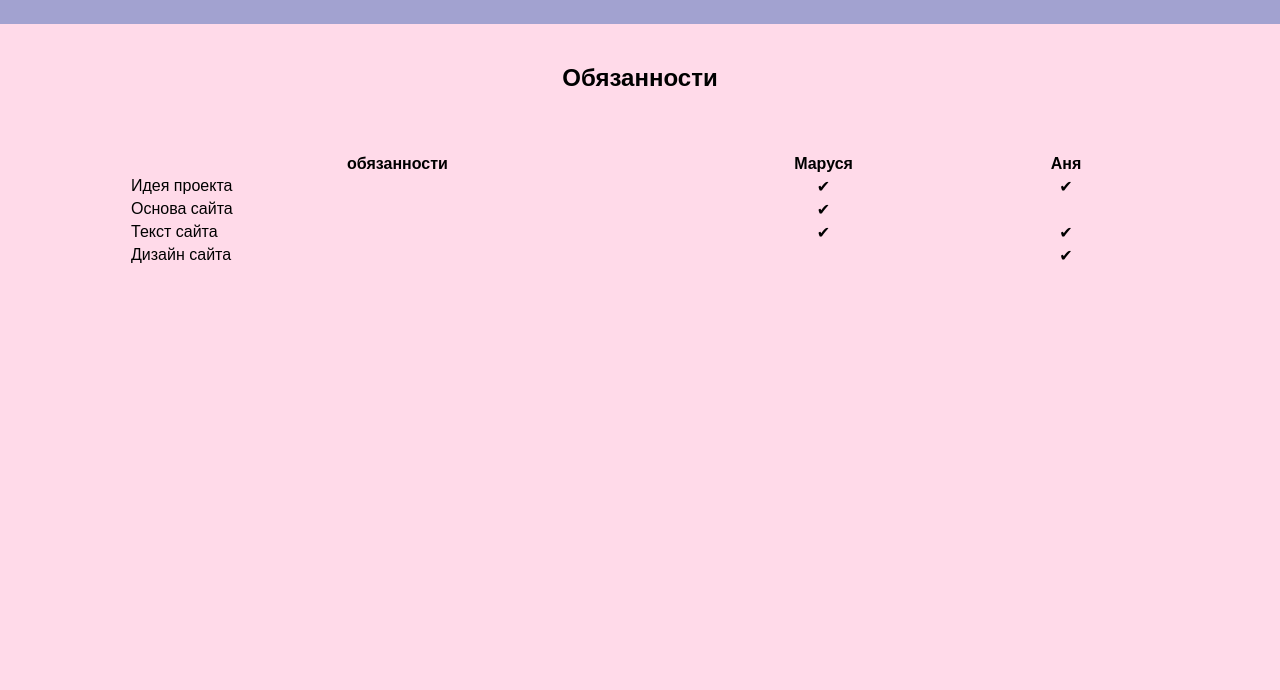
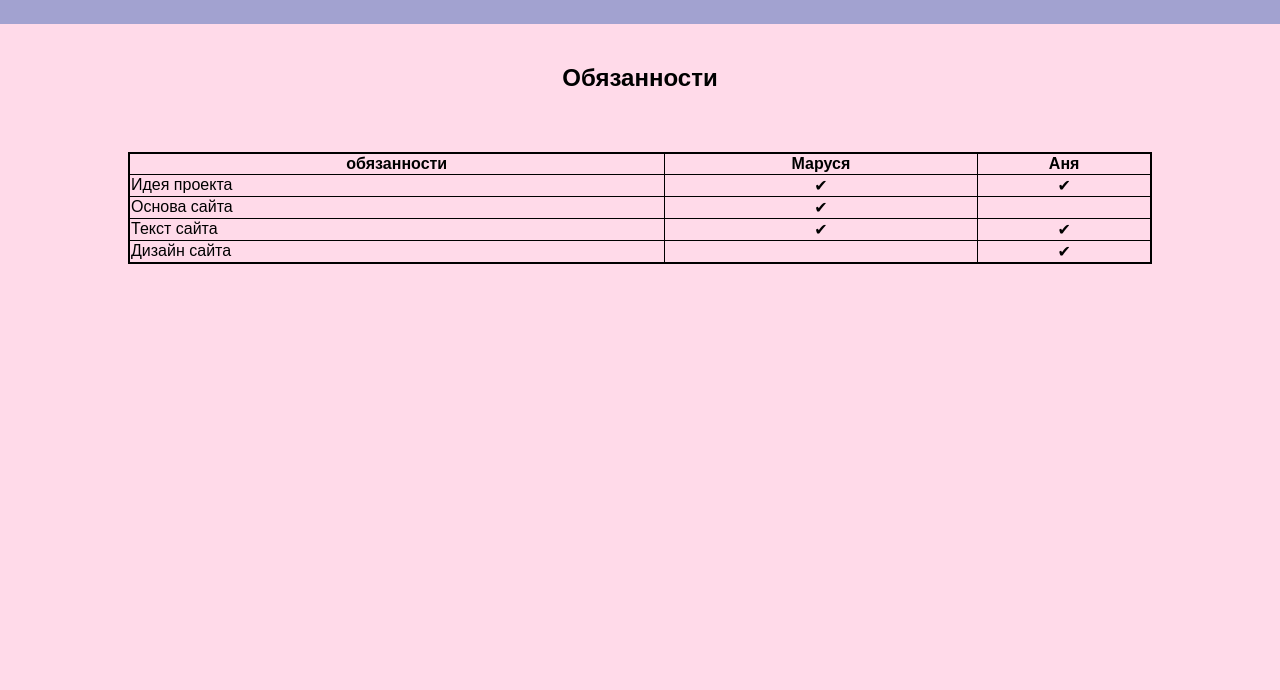
Before and after one commit to memebaby/site, a plain HTML site: page obyaztest.html in a window 1280 px wide. Shown: the part 110-800 px from the top of the page. Drawn offline with Linux system fonts and the light colour scheme.

Commit message:
Update styles.css

```diff
--- a/styles.css
+++ b/styles.css
@@ -13,8 +13,13 @@ table {
   margin-left: auto;
   margin-right: auto;
   width: 80%;
+  border: 2px solid black;
+  border-collapse: collapse;
 }
-
+th, td{
+  border: 1px solid black;
+  border-collapse: collapse;
+}
 footer {
   position: absolute;
   bottom: 0;
```
